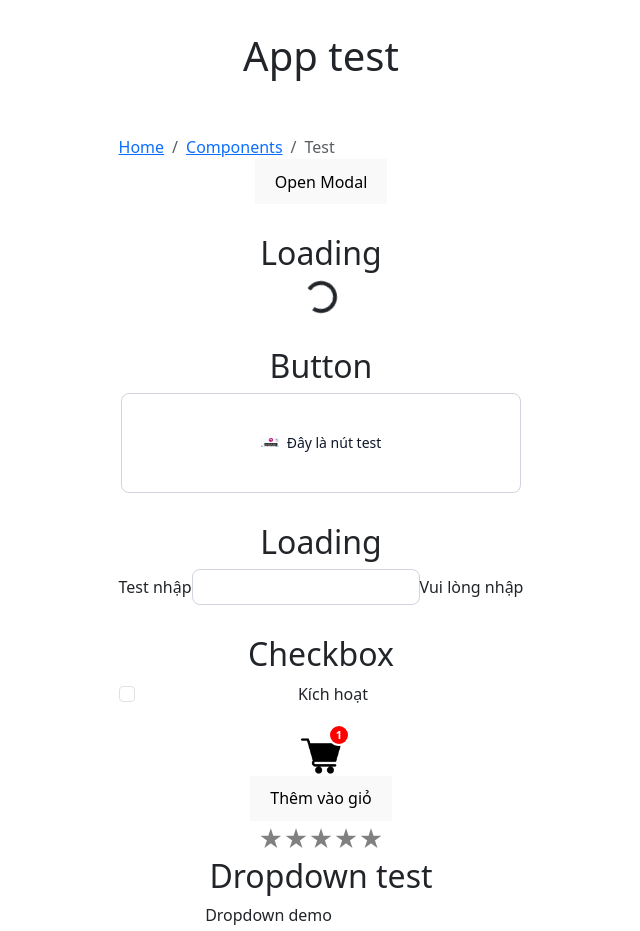
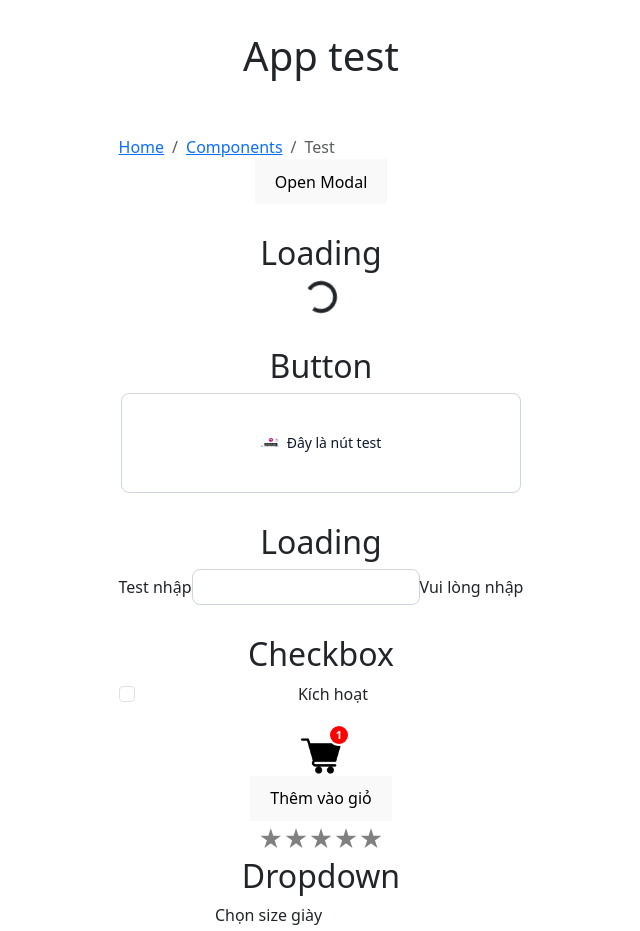
Before and after one commit to lttboy25/shoe-store, a React (Vite) app: page / in a window 1280 px wide. Shown: the top 931 px of the page, without its empty margins (319-959 px from the left). Built offline with nearby package versions, Linux system fonts and the light colour scheme.

Commit message:
fit: Dropdown.jsx

```diff
--- a/src/App.jsx
+++ b/src/App.jsx
@@ -16,7 +16,7 @@ function App() {
   const [isOpen, setIsOpen] = useState(false);
   const [agreeModal, setAgreeModal] = useState(false);
   const [activeOutside, setActiveOutside] = useState(false);
-  const [testValue, setTestValue] = useState("");
+  const [size, setSize] = useState("");
 
   return (
     <>
@@ -90,17 +90,20 @@ function App() {
       <Rating></Rating>
 
       <div style={{ marginBottom: "30px" }}>
-        <h2>Dropdown test</h2>
+        <h2>Dropdown</h2>
         <Dropdown
-          label="Dropdown demo"
-          value={testValue}
-          onChange={setTestValue}
+          label="Chọn size giày"
+          value={size}
+          onChange={setSize}
+          placeholder="Chọn size"
           options={[
-            { value: "1", label: "Option 1" },
-            { value: "2", label: "Option 2" },
-            { value: "3", label: "Option 3" },
+            { value: "39", label: "Size 39" },
+            { value: "40", label: "Size 40" },
+            { value: "41", label: "Size 41" },
+            { value: "42", label: "Size 42" },
           ]}
         />
+        <p>Size đã chọn: {size}</p>
       </div>
       <div style={{ marginBottom: "30px" }}>
         <h2>Promotion test</h2>
```
